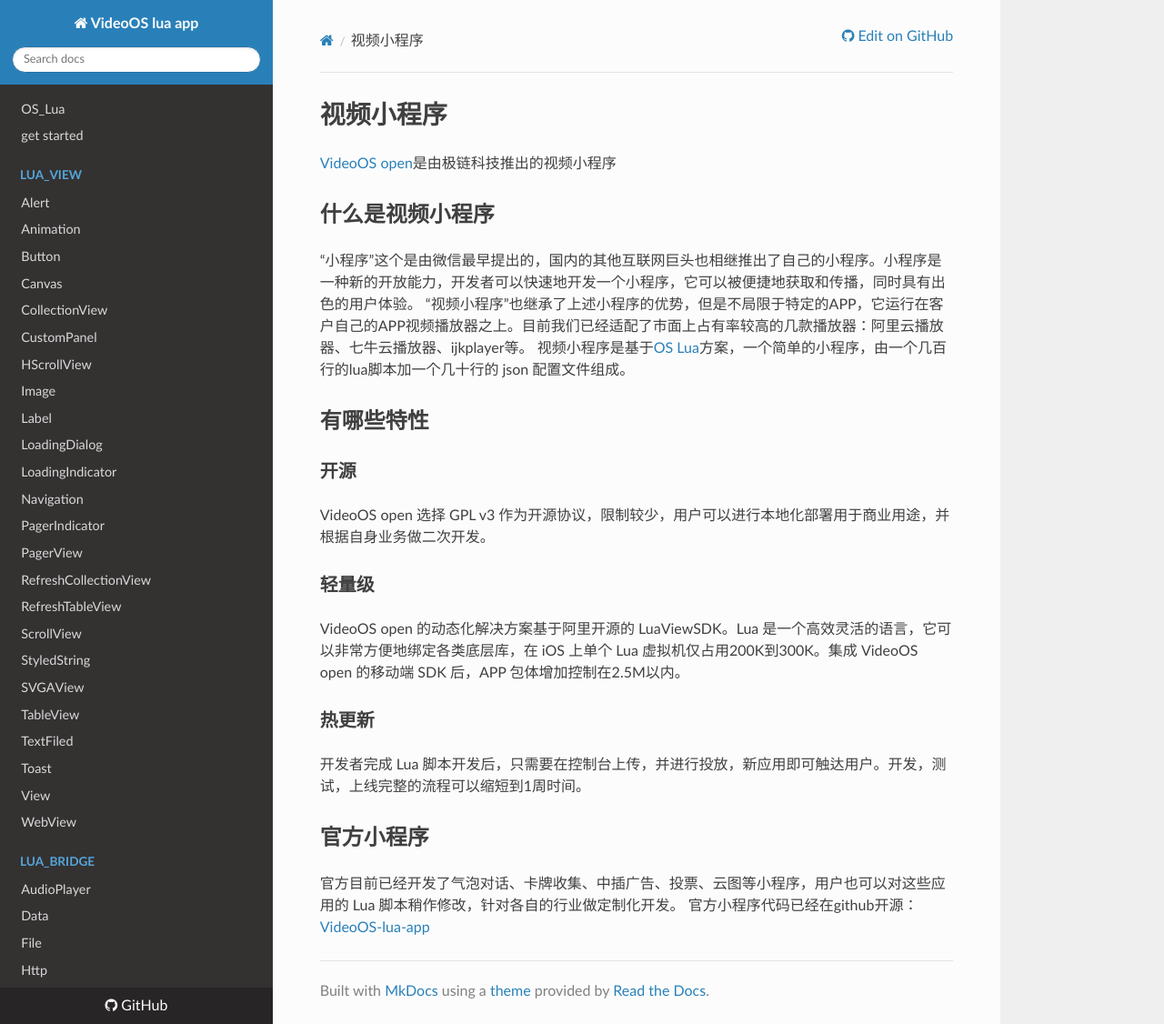
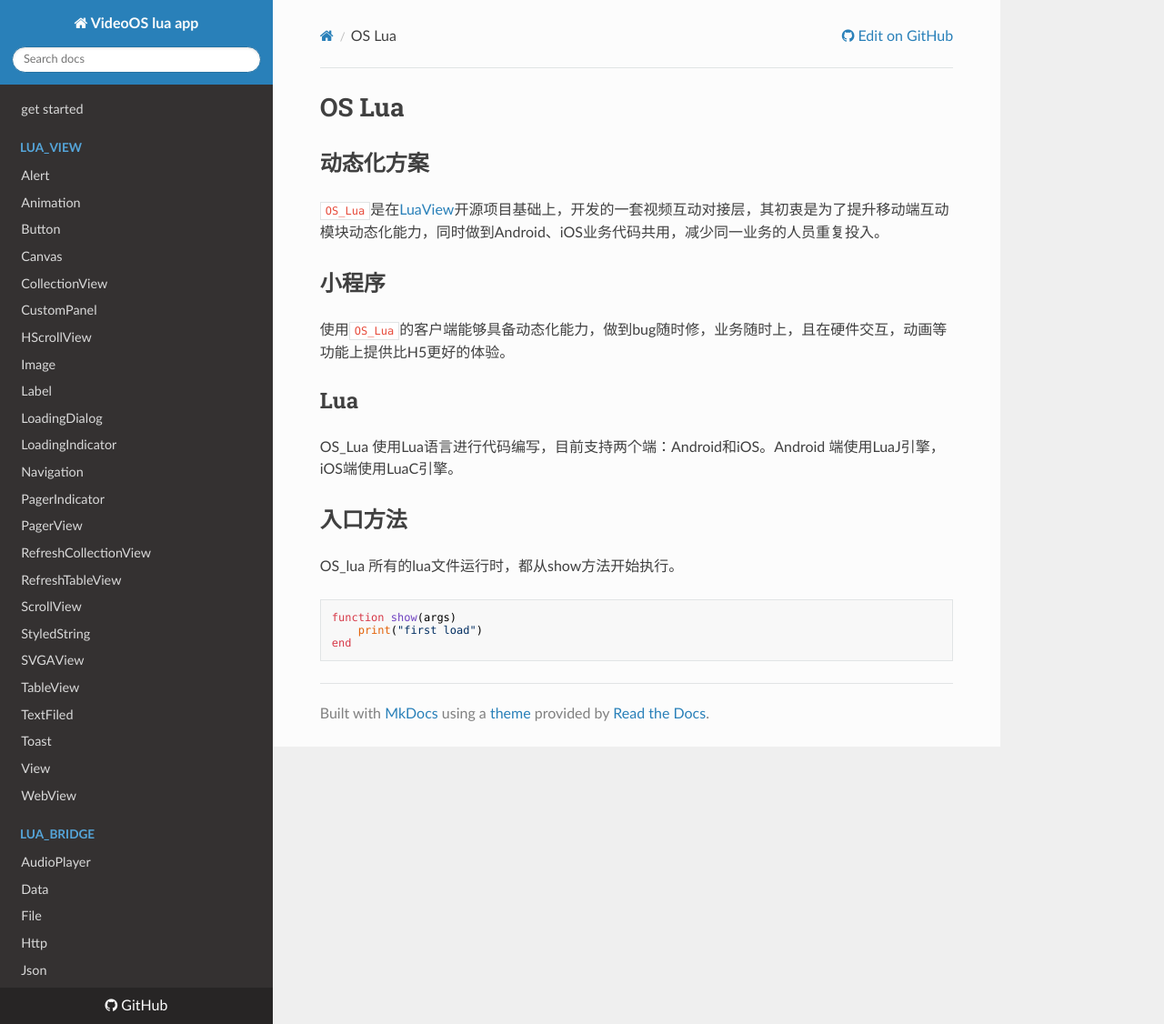
Before and after one commit to VideoOS/VideoOS-lua-app, an MkDocs documentation site: the page built from docs/index.md, in a window 1280 px wide and 1126 px high. Shown: the whole window at 91% size. Built offline with MkDocs 1.6.1, drawn with Linux system fonts in a browser that asks for light colours; nearby versions of some CDN libraries.

````diff
--- a/docs/index.md
+++ b/docs/index.md
@@ -1,21 +1,19 @@
-# 视频小程序
-[VideoOS open](http://videojj.com/videoos-open/)是由极链科技推出的视频小程序
+# OS Lua
 
-## 什么是视频小程序
-“小程序”这个是由微信最早提出的，国内的其他互联网巨头也相继推出了自己的小程序。小程序是一种新的开放能力，开发者可以快速地开发一个小程序，它可以被便捷地获取和传播，同时具有出色的用户体验。
-“视频小程序”也继承了上述小程序的优势，但是不局限于特定的APP，它运行在客户自己的APP视频播放器之上。目前我们已经适配了市面上占有率较高的几款播放器：阿里云播放器、七牛云播放器、ijkplayer等。
-视频小程序是基于[OS Lua](OS_Lua.md)方案，一个简单的小程序，由一个几百行的lua脚本加一个几十行的 json 配置文件组成。
+## 动态化方案
+`OS_Lua`是在[LuaView](https://github.com/alibaba/LuaViewSDK)开源项目基础上，开发的一套视频互动对接层，其初衷是为了提升移动端互动模块动态化能力，同时做到Android、iOS业务代码共用，减少同一业务的人员重复投入。
 
-## 有哪些特性
-### 开源
-VideoOS open 选择 GPL v3 作为开源协议，限制较少，用户可以进行本地化部署用于商业用途，并根据自身业务做二次开发。
+## 小程序
+使用`OS_Lua`的客户端能够具备动态化能力，做到bug随时修，业务随时上，且在硬件交互，动画等功能上提供比H5更好的体验。
 
-### 轻量级
-VideoOS open 的动态化解决方案基于阿里开源的 LuaViewSDK。Lua 是一个高效灵活的语言，它可以非常方便地绑定各类底层库，在 iOS 上单个 Lua 虚拟机仅占用200K到300K。集成 VideoOS open 的移动端 SDK 后，APP 包体增加控制在2.5M以内。
+## Lua
+OS_Lua 使用Lua语言进行代码编写，目前支持两个端：Android和iOS。Android 端使用LuaJ引擎，iOS端使用LuaC引擎。
 
-### 热更新
-开发者完成 Lua 脚本开发后，只需要在控制台上传，并进行投放，新应用即可触达用户。开发，测试，上线完整的流程可以缩短到1周时间。
+## 入口方法
+OS_lua 所有的lua文件运行时，都从show方法开始执行。
 
-## 官方小程序
-官方目前已经开发了气泡对话、卡牌收集、中插广告、投票、云图等小程序，用户也可以对这些应用的 Lua 脚本稍作修改，针对各自的行业做定制化开发。
-官方小程序代码已经在github开源：[VideoOS-lua-app](https://github.com/VideoOS/VideoOS-lua-app)
+```lua
+function show(args)
+    print("first load")
+end
+```
--- a/mkdocs.yml
+++ b/mkdocs.yml
@@ -9,7 +9,6 @@ theme:
     - yaml
     - rust
 nav:
-  - 'OS_Lua': 'OS_Lua.md'
   - 'get started': 'get_started.md'
   - 'lua_View':
     - 'Alert': 'API/Lua_View/Alert.md'
````
Also changed, not shown: docs/OS_Lua.md (deleted, +0 -19 lines).
